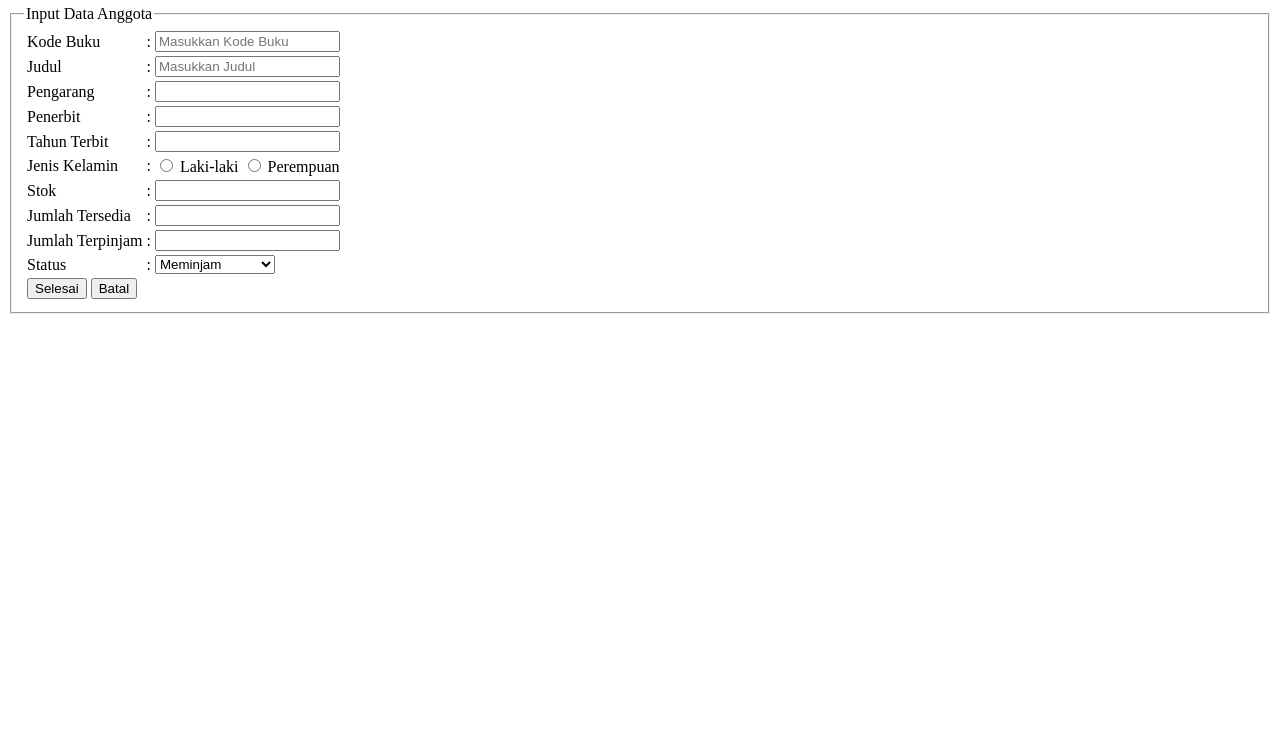
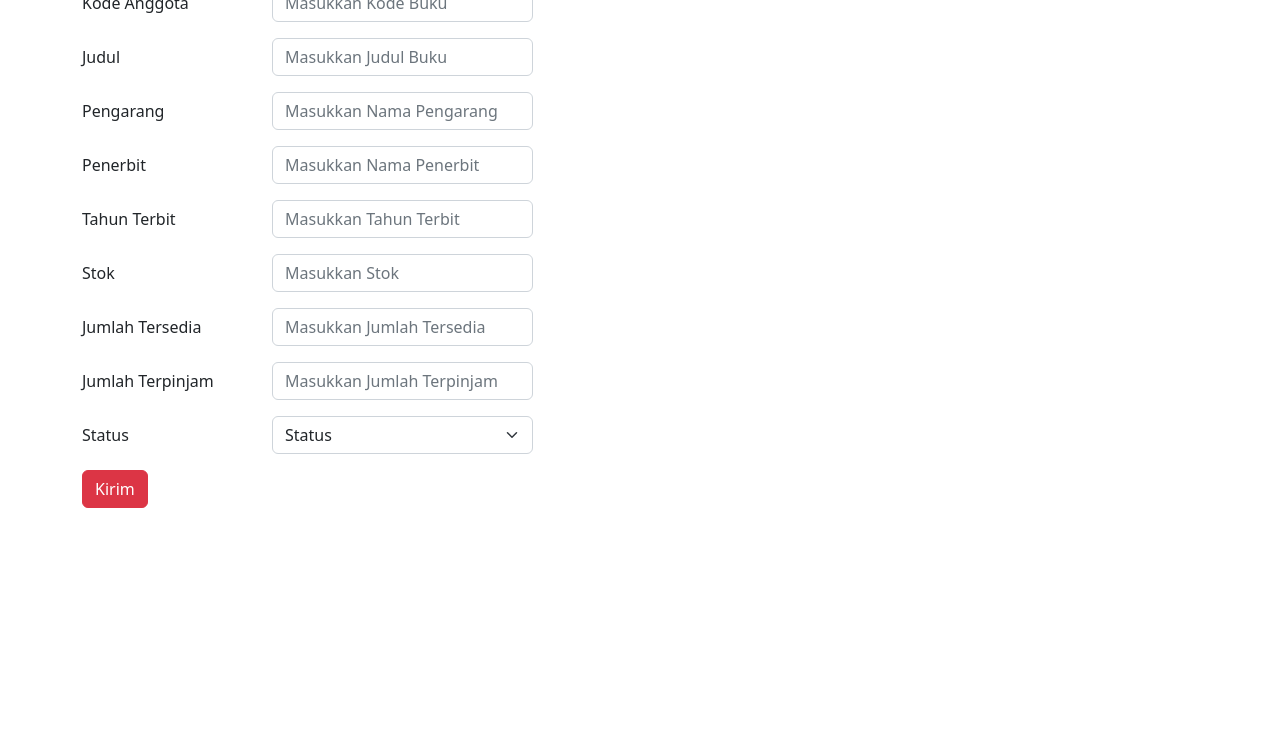
Before and after one commit to nandakaslana/Modul-4, a plain HTML site: page Tugas1/input_data_buku.html in a window 1280 px wide. Shown: the part 62-800 px from the top of the page. Drawn offline with Linux system fonts and the light colour scheme.

Commit message:
New PreTest1 and update folder Tugas1
Signed-off-by: Nauvalsa Yanandana <yuliananda013@gmail.com>

```diff
--- a/Tugas1/input_data_buku.html
+++ b/Tugas1/input_data_buku.html
@@ -2,81 +2,75 @@
 <html lang="en">
 <head>
     <title>Form Input Data Buku</title>
+    <link rel="stylesheet" type="text/css" href="bootstrap-5.2.3-dist/css/bootstrap.min.css"/>
+    <script type="text/javascript" src="bootstrap-5.2.3-dist/js/bootstrap.min.js"></script>
 </head>
 <body>
-    <h2>Form Input Data Buku</h2>
-    <form action="Input.html" method="post">
-        <fieldset>
-            <legend>Input Data Anggota</legend>
-            <table>
-                <tr>
-                    <td><label for="kode_buku">Kode Buku</label></td>
-                    <td>:</td>
-                    <td><input type="text" name="kode_buku" id="kode_buku" placeholder="Masukkan Kode Buku"></td>
-                </tr>
-                <tr>
-                    <td><label for="judul">Judul</label></td>
-                    <td>:</td>
-                    <td><input type="text" name="judul" id="judul" placeholder="Masukkan Judul"></td>
-                </tr>
-                <tr>
-                    <td><label for="pengarang">Pengarang</label></td>
-                    <td>:</td>
-                    <td><input type="text" name="pengarang" id="pengarang"></td>
-                </tr>
-                <tr>
-                    <td><label for="penerbit">Penerbit</label></td>
-                    <td>:</td>
-                    <td><input type="text" name="penerbit" id="penerbit"></td>
-                </tr>
-                <tr>
-                    <td><label for="tahun_terbit">Tahun Terbit</label></td>
-                    <td>:</td>
-                    <td><input type="text" name="tahun_terbit" id="tahun_terbit"></td>
-                </tr>
-                <tr>
-                    <td><label for="jenis_kelamin">Jenis Kelamin</label></td>
-                    <td>:</td>
-                    <td>
-                        <input type="radio" name="jenis_kelamin" id="jenis_kelamin" value="Laki-laki">
-                        <label for="Laki-laki">Laki-laki</label>
-                        <input type="radio" name="jenis_kelamin" id="jenis_kelamin" value="Perempuan">
-                        <label for="Perempuan">Perempuan</label>
-                    </td>
-                </tr>
-                <tr>
-                    <td><label for="stok">Stok</label></td>
-                    <td>:</td>
-                    <td><input type="text" name="stok" id="stok"></td>
-                </tr>
-                <tr>
-                    <td><label for="jumlah_tersedia">Jumlah Tersedia</label></td>
-                    <td>:</td>
-                    <td><input type="text" name="jumlah_tersedia" id="jumlah_tersedia"></td>
-                </tr>
-                <tr>
-                    <td><label for="jumlah_terpinjam">Jumlah Terpinjam</label></td>
-                    <td>:</td>
-                    <td><input type="text" name="jumlah_terpinjam" id="jumlah_terpinjam"></td>
-                </tr>
-                <tr>
-                    <td><label for="status">Status</label></td>
-                    <td>:</td>
-                    <td>
-                        <select id="status">
+    <div class="container">
+        <h2>Form Input Data Buku</h2>
+            <form>
+                <div class="mb-3 row">
+                    <label for="kode_buku" class="col-sm-2 col-form-label">Kode Anggota</label>
+                    <div class="col-3">
+                        <input class="form-control" type="text" placeholder="Masukkan Kode Buku">
+                    </div>
+                </div>
+                <div class="mb-3 row">
+                    <label for="judul" class="col-sm-2 col-form-label">Judul</label>
+                    <div class="col-3">
+                        <input class="form-control" type="text" placeholder="Masukkan Judul Buku">
+                    </div>
+                </div>
+                <div class="mb-3 row">
+                    <label for="pengarang" class="col-sm-2 col-form-label">Pengarang</label>
+                    <div class="col-3">
+                        <input class="form-control" type="text" placeholder="Masukkan Nama Pengarang">
+                    </div>
+                </div>
+                <div class="mb-3 row">
+                    <label for="penerbit" class="col-sm-2 col-form-label">Penerbit</label>
+                    <div class="col-3">
+                        <input class="form-control" type="text" placeholder="Masukkan Nama Penerbit">
+                    </div>
+                </div>
+                <div class="mb-3 row">
+                    <label for="tahun_terbit" class="col-sm-2 col-form-label">Tahun Terbit</label>
+                    <div class="col-3">
+                        <input class="form-control" type="text" placeholder="Masukkan Tahun Terbit">
+                    </div>
+                </div>
+                <div class="mb-3 row">
+                    <label for="Stok" class="col-sm-2 col-form-label">Stok</label>
+                    <div class="col-3">
+                        <input class="form-control" type="number" placeholder="Masukkan Stok">
+                    </div>
+                </div>
+                <div class="mb-3 row">
+                    <label for="jumlah_tersedia" class="col-sm-2 col-form-label">Jumlah Tersedia</label>
+                    <div class="col-3">
+                        <input class="form-control" type="number" placeholder="Masukkan Jumlah Tersedia">
+                    </div>
+                </div>
+                <div class="mb-3 row">
+                    <label for="jumlah_terpinjam" class="col-sm-2 col-form-label">Jumlah Terpinjam</label>
+                    <div class="col-3">
+                        <input class="form-control" type="number" placeholder="Masukkan Jumlah Terpinjam">
+                    </div>
+                </div>
+                <div class="mb-3 row">
+                    <label for="status" class="col-sm-2 col-form-label">Status</label>
+                    <div class="col-3">
+                        <select class="form-select">
+                            <option selected>Status</option>
                             <option value="Meminjam">Meminjam</option>
-                            <option value="Tidak_Meminjam">Tidak Meminjam</option>
-                        </select>
-                    </td>
-                </tr>
-                <tr>
-                    <td>
-                        <button type="submit" name="submit" value="Selesai">Selesai</button>
-                        <button type="reset" name="reset" value="Batal">Batal</button>
-                    </td>
-                </tr>
-            </table>
-        </fieldset>
-    </form>
+                            <option value="Tidak Meminjam">Tidak Meminjam</option>
+                          </select>
+                    </div>
+                </div>
+                <div>
+                    <button type="button" class="btn btn-danger">Kirim</button>
+                </div>
+            </form>
+    </div>
 </body>
 </html>
```
Also changed, not shown: PreTest1.html (added, +33 -0 lines), Tugas1/Tugas1.html (+4 -4 lines), Tugas1/data_anggota.html (+21 -16 lines), Tugas1/data_buku.html (+5 -3 lines), Tugas1/footer.html (+5 -1 lines), Tugas1/home.html (+2 -2 lines), Tugas1/input_data_anggota.html (+76 -59 lines), Tugas1/logo.html (+2 -0 lines), Tugas1/menu.html (+3 -3 lines), Tugas1/text.html (+4 -2 lines), Tugas1/ML1.jpg (added), Tugas1/MP2.jpg (added), 1 other file.
